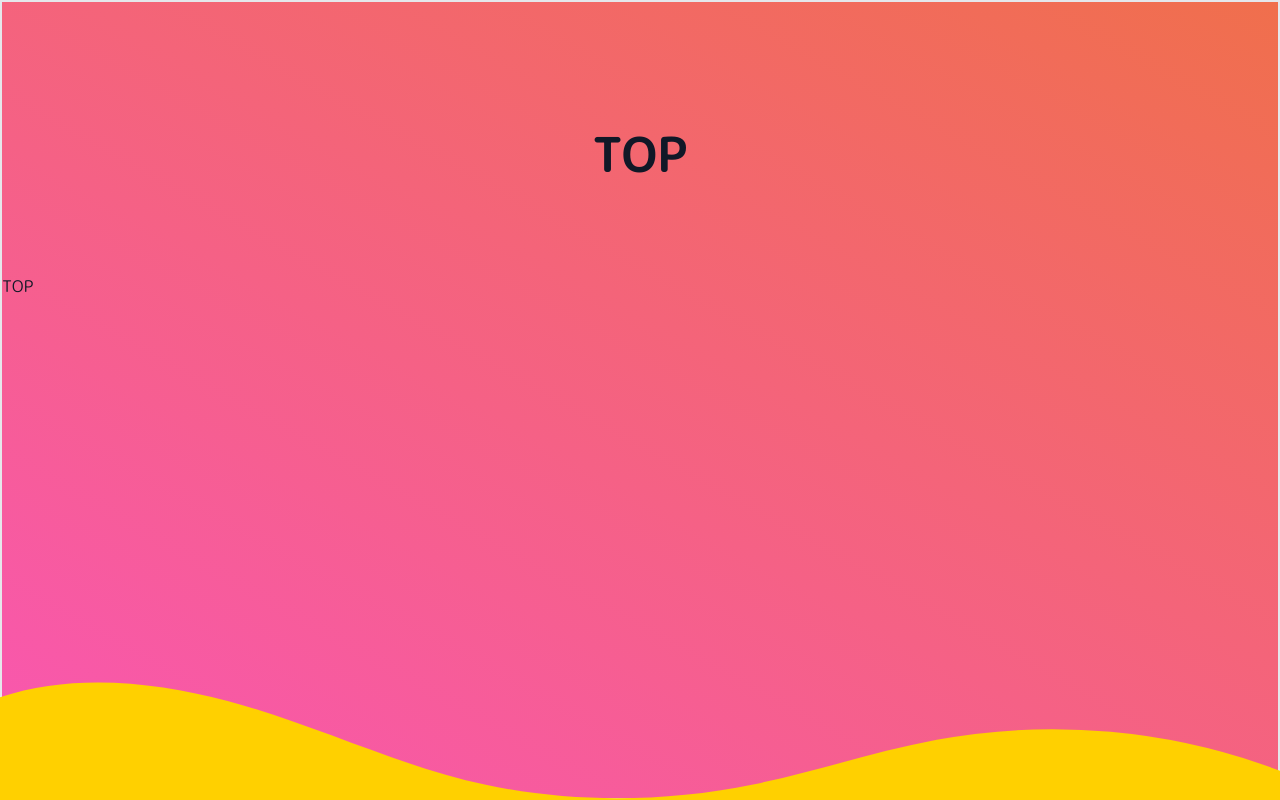
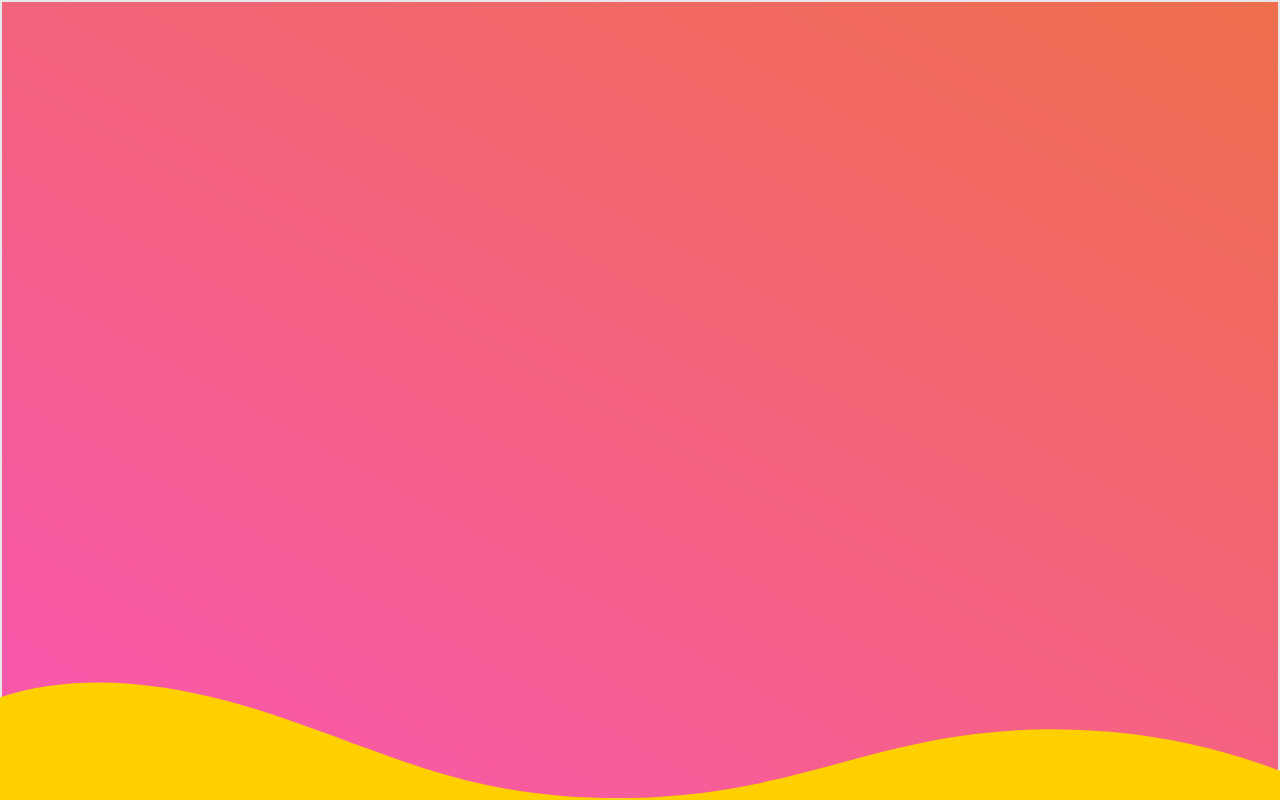
Before and after one commit to genie-oh/nextjs-portfolio, a Next.js app: page / in a window 1280 px wide. Shown: the top 800 px of the page. Built offline with nearby package versions, Linux system fonts and the light colour scheme.

Commit message:
mod: remove title > pages/index.tsx

```diff
--- a/pages/index.tsx
+++ b/pages/index.tsx
@@ -1,5 +1,6 @@
 import HomeContext from "../components/Context/HomeContext";
 import Section from "../components/Section";
+import Top from "../components/SectionChild/Top";
 
 import WaveDividerBottom from "../components/WaveDivider/WaveDividerBottom";
 import WaveDividerTop from "../components/WaveDivider/WaveDividerTop";
@@ -15,8 +16,8 @@ export default function Home() {
                 {/* GlobalMenu */}
                 <div>
                     <main>
-                        <Section id="SEC-TOP" title="TOP" className="h-screen" style={styleSectionTop}>
-                            TOP
+                        <Section id="SEC-TOP" className="h-screen" style={styleSectionTop}>
+                            <Top />
                             <WaveDividerBottom />
                         </Section>
                         <Section id="SEC-SALESPOINT" title="My Sales Point" style={styleSectionA}>
```
